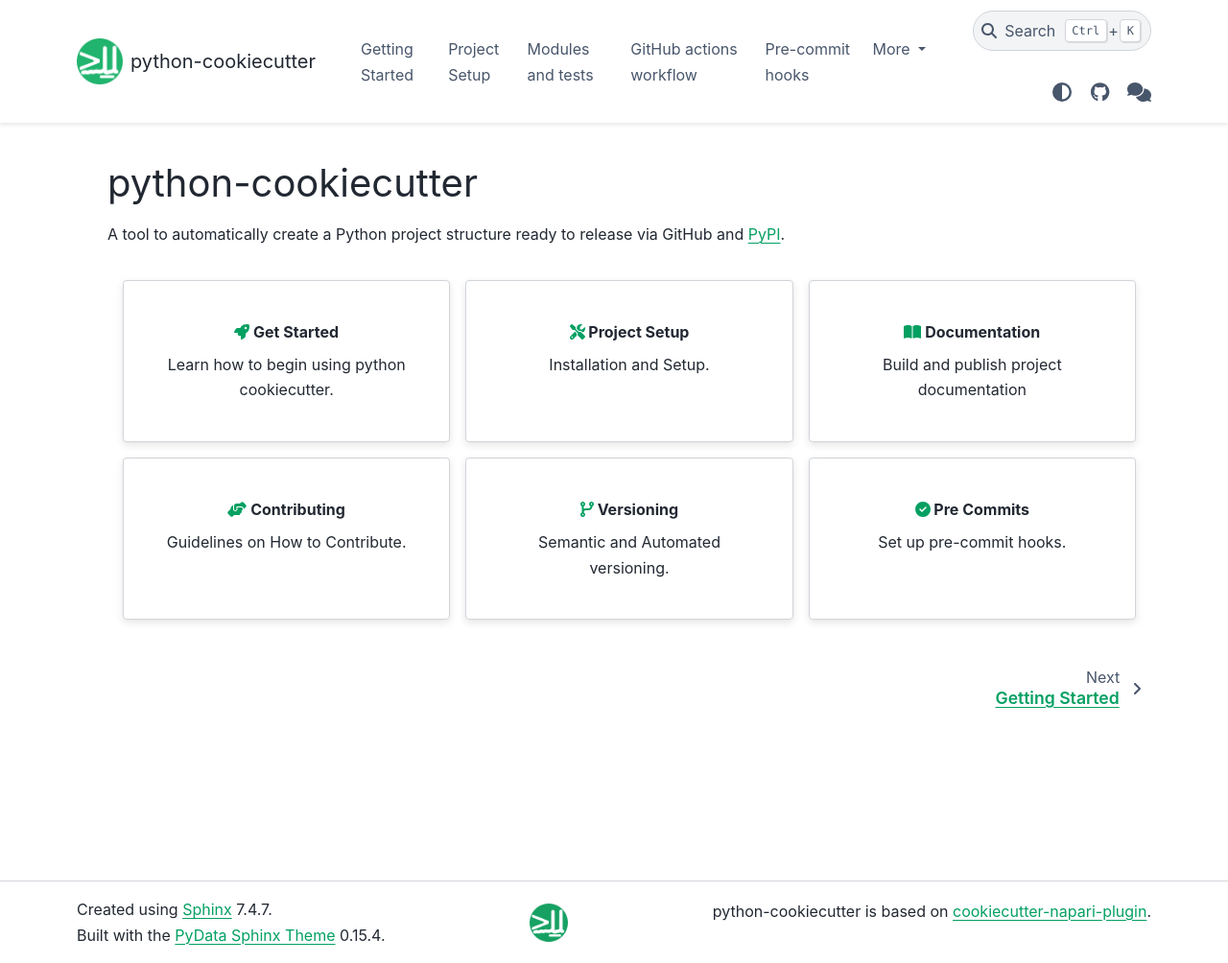
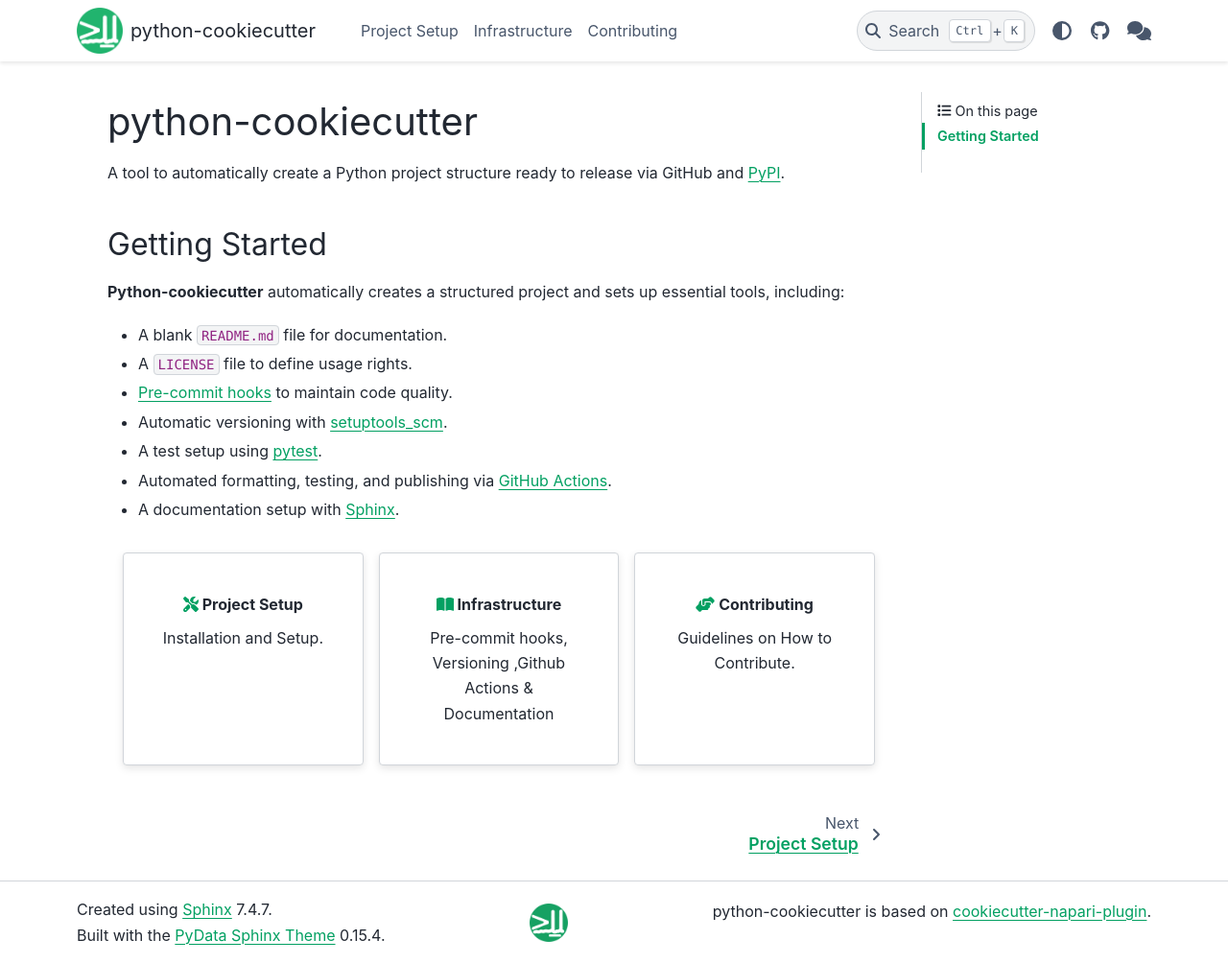
Before and after one commit to neuroinformatics-unit/python-cookiecutter, a Sphinx documentation site: the page built from docs/source/index.md, in a window 1280 px wide and 1004 px high. Shown: the whole window at 96% size. Built offline with Sphinx 7.4.7 and the PyData theme 0.15.4, drawn with Linux system fonts in a browser that asks for light colours.

Commit message:
Restructuring the Navbar and Contents

````diff
--- a/docs/source/index.md
+++ b/docs/source/index.md
@@ -7,17 +7,27 @@
 A tool to automatically create a Python project structure ready to
 release via GitHub and [PyPI](https://pypi.org/).
 
+## Getting Started
+
+**Python-cookiecutter** automatically creates a structured project and sets up essential
+tools, including:
+
+-   A blank `README.md` file for documentation.
+-   A `LICENSE` file to define usage rights.
+-   [Pre-commit hooks](https://pre-commit.com/) to maintain code
+    quality.
+-   Automatic versioning with
+    [setuptools_scm](https://setuptools-scm.readthedocs.io/en/latest/).
+-   A test setup using [pytest](https://docs.pytest.org/en/7.0.x/).
+-   Automated formatting, testing, and publishing via [GitHub
+    Actions](https://github.com/features/actions).
+-   A documentation setup with
+    [Sphinx](https://www.sphinx-doc.org/en/master/).
+
+
 ::::{grid} 1 2 2 3
 :gutter: 3
 :class-container: sd-p-3
-
-:::{grid-item-card} {fas}`rocket;sd-text-primary` Get Started
-:link: get_started
-:link-type: doc
-:text-align: center
-
-Learn how to begin using python cookiecutter.
-:::
 
 :::{grid-item-card} {fas}`tools;sd-text-primary` Project Setup
 :link: project_setup
@@ -27,12 +37,12 @@
 Installation and Setup.
 :::
 
-:::{grid-item-card} {fas}`book-open;sd-text-primary` Documentation
-:link: documentation
+:::{grid-item-card} {fas}`book-open;sd-text-primary` Infrastructure
+:link: infrastructure
 :link-type: doc
 :text-align: center
 
-Build and publish project documentation
+Pre-commit hooks, Versioning ,Github Actions & Documentation
 :::
 
 :::{grid-item-card} {fas}`handshake-angle;sd-text-primary` Contributing
@@ -42,37 +52,15 @@
 
 Guidelines on How to Contribute.
 :::
-
-:::{grid-item-card} {fas}`code-branch;sd-text-primary` Versioning
-:link: versioning
-:link-type: doc
-:text-align: center
-
-Semantic and Automated versioning.
-:::
-
-:::{grid-item-card} {fas}`circle-check;sd-text-primary` Pre Commits
-:link: pre_commits
-:link-type: doc
-:text-align: center
-
-Set up pre-commit hooks.
-:::
 ::::
-
 
 
 ```{toctree}
 :maxdepth: 2
-:caption: Get Started
+:caption: Documentation
 :hidden:
 
-get_started
 project_setup
-modules
-github_actions_setup
-pre_commits
-versioning
-documentation
+infrastructure
 contributing
 ```
````
Also changed, not shown: README.md (+17 -11 lines), docs/source/get_started.md (deleted, +0 -21 lines), docs/source/github_actions_setup.md (deleted, +0 -8 lines), docs/source/infrastructure.md (renamed from docs/source/documentation.md, +73 -3 lines), docs/source/modules.md (deleted, +0 -75 lines), docs/source/pre_commits.md (deleted, +0 -37 lines), docs/source/project_setup.md (+78 -2 lines), docs/source/versioning.md (deleted, +0 -20 lines), docs/source/_static/cookiecutter-python.png (deleted).
